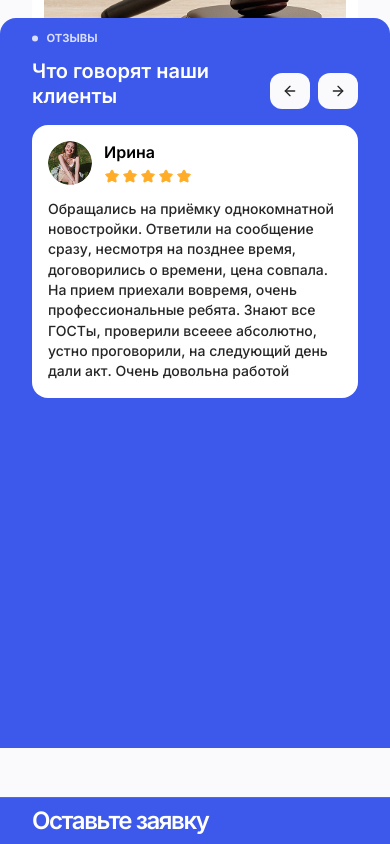
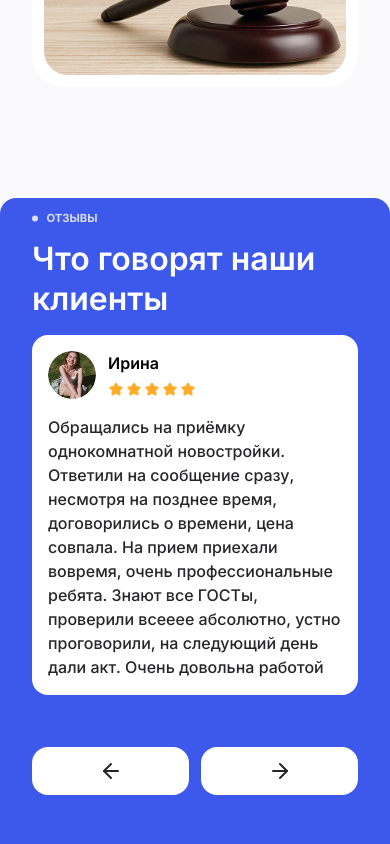
Before and after one commit to Youmeon/GIGABUILD, a Vue app in the folder frontend/: page / in a window 390 px wide. Shown: the part 5480-6324 px from the top of the page. Built offline with nearby package versions, Linux system fonts and the light colour scheme.

Commit message:
final version home page, tweak media request

```diff
--- a/frontend/src/components/Footer.vue
+++ b/frontend/src/components/Footer.vue
@@ -28,13 +28,13 @@
         class="flex flex-col flex-nowrap gap-[10px] text-[48px] max-sm:text-2xl max-[744px]:gap-[5px] max-[744px]:items-start max-[744px]:w-full"
       >
         <a
-          href="tel:+79144110611"
-          class="footer-link footer-phone flex-nowrap text-nowrap font-semibold leading-[100%] tracking-[-3%] text-neutral-100 max-[744px]:text-5xl max-[744px]:leading-normal max-[744px]:tracking-[-1.43px] max-[744px]:pl-[3px] max-[744px]:pb-[3px] max-[744px]:font-semibold max-[744px]:border-b-0"
+           href="tel:+79144110611"
+          class="footer-link footer-phone flex-nowrap text-nowrap font-semibold leading-[100%] tracking-[-3%] text-neutral-100 max-[744px]:text-5xl max-[384px]:text-[2rem] max-[744px]:leading-normal max-[744px]:tracking-[-1.43px] max-[744px]:pl-[3px] max-[744px]:pb-[3px] max-[744px]:font-semibold max-[744px]:border-b-0"
           >8 (914) 441-06-11</a
         >
         <a
           href="tel:+74212247365"
-          class="footer-link footer-link--right footer-phone flex-nowrap text-nowrap font-semibold leading-[100%] tracking-[-3%] text-neutral-100 max-[744px]:text-5xl max-[744px]:leading-normal max-[744px]:tracking-[-1.43px] max-[744px]:pl-[3px] max-[744px]:pb-[3px] max-[744px]:ml-0 max-[744px]:font-semibold max-[744px]:border-b-0"
+          class="footer-link footer-link--right footer-phone flex-nowrap text-nowrap font-semibold leading-[100%] tracking-[-3%] text-neutral-100 max-[744px]:text-5xl max-[384px]:text-[2rem] max-[744px]:leading-normal max-[744px]:tracking-[-1.43px] max-[744px]:pl-[3px] max-[744px]:pb-[3px] max-[744px]:ml-0 max-[744px]:font-semibold max-[744px]:border-b-0"
           >24-73-65</a
         >
       </div>
@@ -217,7 +217,7 @@ const isSpecialPage = computed(() => {
 
 @media screen and (max-width: 640px) {
   footer.home-footer-stack {
-    transform: translateY(clamp(710px, calc(710px + (100vw - 375px) * 0.34), 800px)) !important;
+    transform: translateY(780px) !important;
   }
 }
 </style>
--- a/frontend/src/components/SliderReviews.vue
+++ b/frontend/src/components/SliderReviews.vue
@@ -2,12 +2,12 @@
   <div class="flex min-w-0 w-full max-w-full flex-col overflow-x-hidden">
     <div class="mb-6 flex items-end justify-between max-[744px]:mb-4 min-[745px]:mb-10">
       <h2
-        class="max-w-[200px] text-[20px] leading-[125%] tracking-[-3%] text-neutral-100 max-[744px]:max-w-none max-[744px]:text-[clamp(1.25rem,4vw,2rem)] min-[745px]:max-w-none min-[745px]:text-[32px] lg:text-[48px]"
+        class="max-w-[200px] text-[20px] leading-[125%] tracking-[-3%] text-neutral-100 max-[640px]:max-w-none max-[640px]:text-[2rem] max-[744px]:max-w-none max-[744px]:text-[clamp(1.25rem,4vw,2rem)] min-[745px]:max-w-none min-[745px]:text-[32px] lg:text-[48px]"
       >
         Что говорят
         наши клиенты
       </h2>
-      <div class="flex shrink-0 gap-2 self-end">
+      <div class="flex shrink-0 gap-2 self-end max-[640px]:hidden">
         <button
           type="button"
           @click="scrollPrev"
@@ -75,7 +75,7 @@
             </div>
           </div>
         </div>
-        <div class="flex-1 overflow-hidden">
+        <div class="flex-1">
           <p
             :class="[
               'review-card__text w-full leading-[140%] tracking-[-2%] text-text-dark-primary sm:leading-[150%]',
@@ -86,6 +86,24 @@
           </p>
         </div>
       </div>
+    </div>
+
+    <!-- Кнопки навигации для мобильных — под слайдером -->
+    <div class="hidden max-[640px]:flex gap-3 mt-[20px] w-full">
+      <button
+        type="button"
+        @click="scrollPrev"
+        class="review-nav-btn-mobile flex items-center justify-center rounded-2xl bg-white text-text-dark-primary transition-colors"
+      >
+        <ArrowLeft class="size-6" />
+      </button>
+      <button
+        type="button"
+        @click="scrollNext"
+        class="review-nav-btn-mobile flex items-center justify-center rounded-2xl bg-white text-text-dark-primary transition-colors"
+      >
+        <ArrowRight class="size-6" />
+      </button>
     </div>
   </div>
 </template>
@@ -219,29 +237,29 @@ const handleImageError = (event) => {
   display: none;
 }
 
-@media (max-width: 744px) {
+@media (max-width: 640px) {
   .review-card--scroll {
     width: 100%;
     max-width: 100%;
     max-height: none;
     min-height: 220px;
-    gap: clamp(0.875rem, 2vw, 1rem);
-    padding: clamp(1rem, 3vw, 1.25rem);
-    border-radius: clamp(1rem, 2vw, 1.5rem);
+    gap: 1rem;
+    padding: 1rem;
+    border-radius: 1rem;
   }
 
   .review-card__header {
-    gap: clamp(0.75rem, 1.5vw, 1rem);
+    gap: 0.75rem;
   }
 
   .review-card__avatar {
-    width: clamp(2.75rem, 6vw, 4rem);
-    height: clamp(2.75rem, 6vw, 4rem);
+    width: 3rem;
+    height: 3rem;
   }
 
   .review-card__name {
-    margin-bottom: clamp(0.375rem, 1vw, 0.75rem);
-    font-size: clamp(1rem, 2vw, 1.125rem);
+    margin-bottom: 0.5rem;
+    font-size: 1rem;
   }
 
   .review-card__stars {
@@ -249,13 +267,13 @@ const handleImageError = (event) => {
   }
 
   .review-card__star {
-    width: clamp(1rem, 2vw, 1.25rem);
-    height: clamp(1rem, 2.1vw, 1.3125rem);
+    width: 1rem;
+    height: 1rem;
   }
 
   .review-card__text {
-    font-size: clamp(0.875rem, 1.7vw, 1rem) !important;
-    line-height: 1.45 !important;
+    font-size: 1rem !important;
+    line-height: 1.5 !important;
   }
 }
 
@@ -283,4 +301,17 @@ const handleImageError = (event) => {
     line-height: 1.5 !important;
   }
 }
+
+
+
+@media (max-width: 640px) {
+  .reviews-scroll {
+    margin-bottom: 1rem;
+  }
+}
+
+.review-nav-btn-mobile {
+  flex: 1;
+  height: 3rem;
+}
 </style>
--- a/frontend/src/views/Home.vue
+++ b/frontend/src/views/Home.vue
@@ -168,7 +168,7 @@
     </section>
     <section
       class="home-reviews"
-      className="bg-blue-600 px-8 py-16 max-sm:py-2 h-[730px] w-full relative translate-y-[830px] max-sm:translate-y-[650px] mt-[-16px] z-30 rounded-2xl max-[744px]:rounded-b-none"
+      className="bg-blue-600 px-8 py-16 max-sm:py-2 h-[730px] w-full relative translate-y-[830px] mt-[-16px] z-30 rounded-2xl max-[744px]:rounded-b-none"
     >
       <div>
         <div
@@ -349,7 +349,7 @@ const cards = ref(servicesData)
   .home-reviews {
     height: auto !important;
     min-height: 0 !important;
-    padding: 2rem 1.25rem 0 !important;
+    padding: 2rem 1.25rem 2rem !important;
   }
 
   .home-reviews > div:first-child {
@@ -436,10 +436,10 @@ const cards = ref(servicesData)
   }
 }
 
-/* Плавный переход 391px–640px */
+/* 391px–640px */
 @media screen and (max-width: 640px) {
   .home-reviews {
-    transform: translateY(clamp(710px, calc(710px + (100vw - 375px) * 0.34), 800px)) !important;
+    transform: translateY(711px) !important;
   }
 }
 
```
